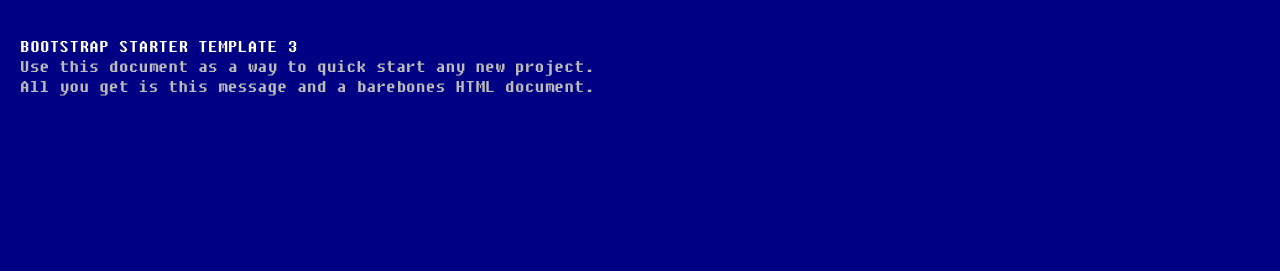
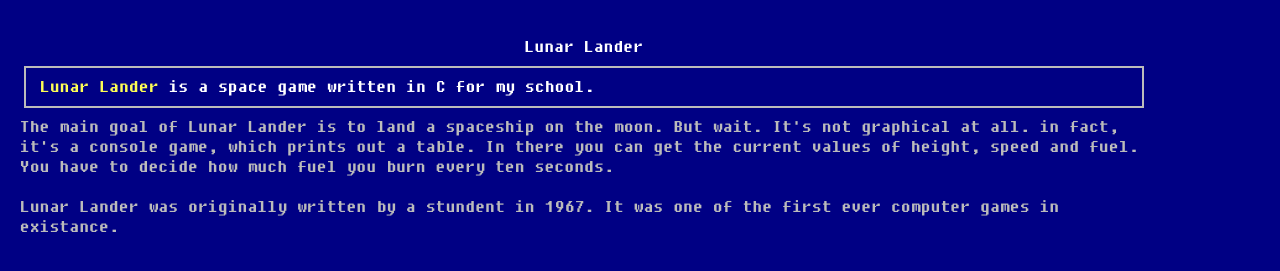
Before and after one commit to k3ll4gr0up/k3ll4gr0up.github.io, a plain HTML site: page index.htm in a window 1280 px wide. Both pictures are taken after a click on the link "Projects". Shown: the part 23-294 px from the top of the page. Drawn offline with Linux system fonts and the light colour scheme.

```diff
--- a/index.htm
+++ b/index.htm
@@ -66,9 +66,12 @@
 
     </div> <!-- /container -->
     <div class="container projects">
-
-      <h1>Bootstrap starter template 3</h1>
-      <p>Use this document as a way to quick start any new project.<br> All you get is this message and a barebones HTML document.</p>
+		<div class="lunar-lander">
+			<h2>Lunar Lander</h2>
+			<p class="lead"><a href="https://github.com/lfuelling/lunar-lander">Lunar Lander</a> is a space game written in C for my school.</p>
+			<p>The main goal of Lunar Lander is to land a spaceship on the moon. But wait. It's not graphical at all. in fact, it's a console game, which prints out a table. In there you can get the current values of height, speed and fuel. You have to decide how much fuel you burn every ten seconds.</p>
+			<p>Lunar Lander was originally written by a stundent in 1967. It was one of the first ever computer games in existance.</p>
+		</div>
 
     </div> <!-- /container -->
     <div class="container contact">
--- a/js/menu.js
+++ b/js/menu.js
@@ -22,6 +22,7 @@
 	// Menu
 
 	$('#homea').click(function(){
+					_386 = { onePass: true, speedFactor: 1.25 };
 					$(".home").show();
 					$(".about").hide();
 					$(".projects").hide();
@@ -32,6 +33,7 @@
 					$("#contactli").attr('class', 'inactive');
 	});
 	$('#abouta').click(function(){
+					_386 = { onePass: true, speedFactor: 1.25 };
 					$(".home").hide();
 					$(".about").show();
 					$(".projects").hide();
@@ -42,6 +44,7 @@
 					$("#contactli").attr('class', 'inactive');
 	});
 	$('#projectsa').click(function(){
+					_386 = { onePass: true, speedFactor: 1.25 };
 					$(".home").hide();
 					$(".about").hide();
 					$(".projects").show();
@@ -52,6 +55,7 @@
 					$("#contactli").attr('class', 'inactive');
 	});
 	$('#contacta').click(function(){
+					_386 = { onePass: true, speedFactor: 1.25 };
 					$(".home").hide();
 					$(".about").hide();
 					$(".projects").hide();
```
